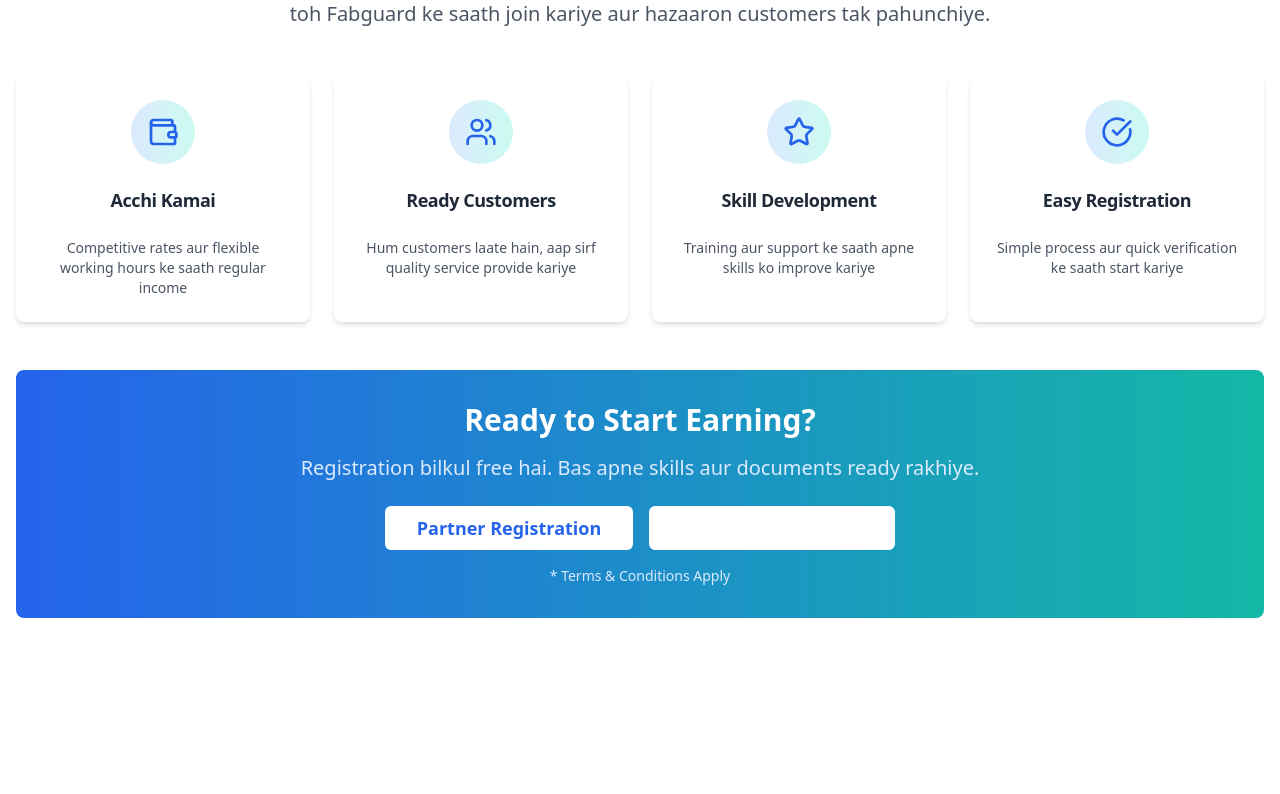
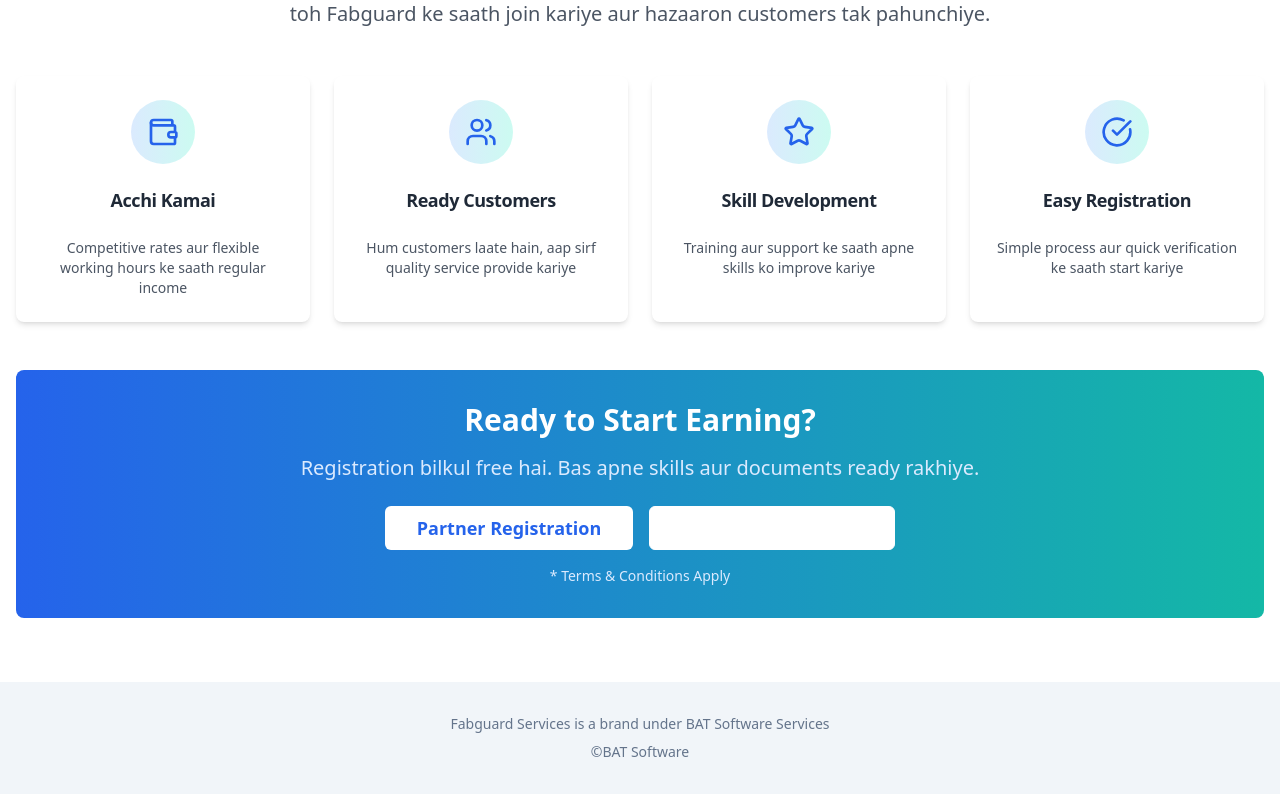
Before and after one commit to Fabguard/fabguard-services, a React (Vite) app: page / in a window 1280 px wide. Shown: the part 3943-4737 px from the top of the page. Before the commit the page ends 4625 px from the top, so only its background shows below. Built offline with nearby package versions, Linux system fonts and the light colour scheme; no server answers; the database is empty.

Commit message:
Add footer text
Add the company name and copyright information to the footer section of the website.

```diff
--- /dev/null
+++ b/src/components/Footer.tsx
@@ -0,0 +1,20 @@
+import React from 'react';
+
+const Footer = () => {
+  return (
+    <footer className="bg-muted py-8 px-4">
+      <div className="max-w-7xl mx-auto text-center">
+        <div className="space-y-2">
+          <p className="text-muted-foreground text-sm">
+            Fabguard Services is a brand under BAT Software Services
+          </p>
+          <p className="text-muted-foreground text-sm">
+            ©BAT Software
+          </p>
+        </div>
+      </div>
+    </footer>
+  );
+};
+
+export default Footer;
--- a/src/components/MainContent.tsx
+++ b/src/components/MainContent.tsx
@@ -9,6 +9,7 @@ import ContactForm from "@/components/ContactForm";
 import PartnerSection from "@/components/PartnerSection";
 import TeamSection from "@/components/TeamSection";
 import WhatsappFab from "@/components/WhatsappFab";
+import Footer from "@/components/Footer";
 import { Service, Membership as MembershipType } from "@/types/types";
 
 interface MainContentProps {
@@ -39,6 +40,7 @@ const MainContent = ({
       <Testimonials />
       <ContactForm />
       <PartnerSection />
+      <Footer />
 
       <WhatsappFab />
     </div>
```
